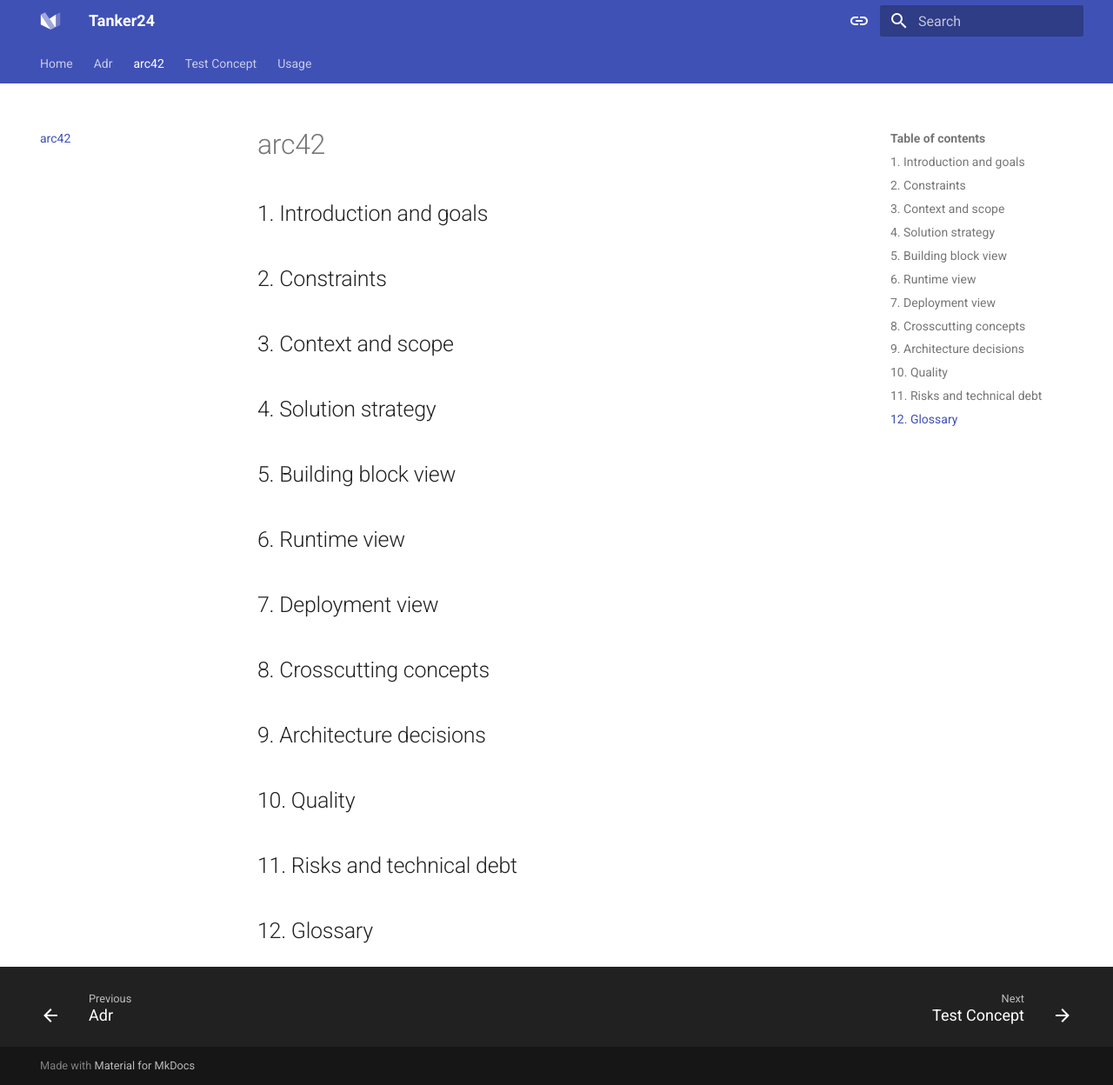
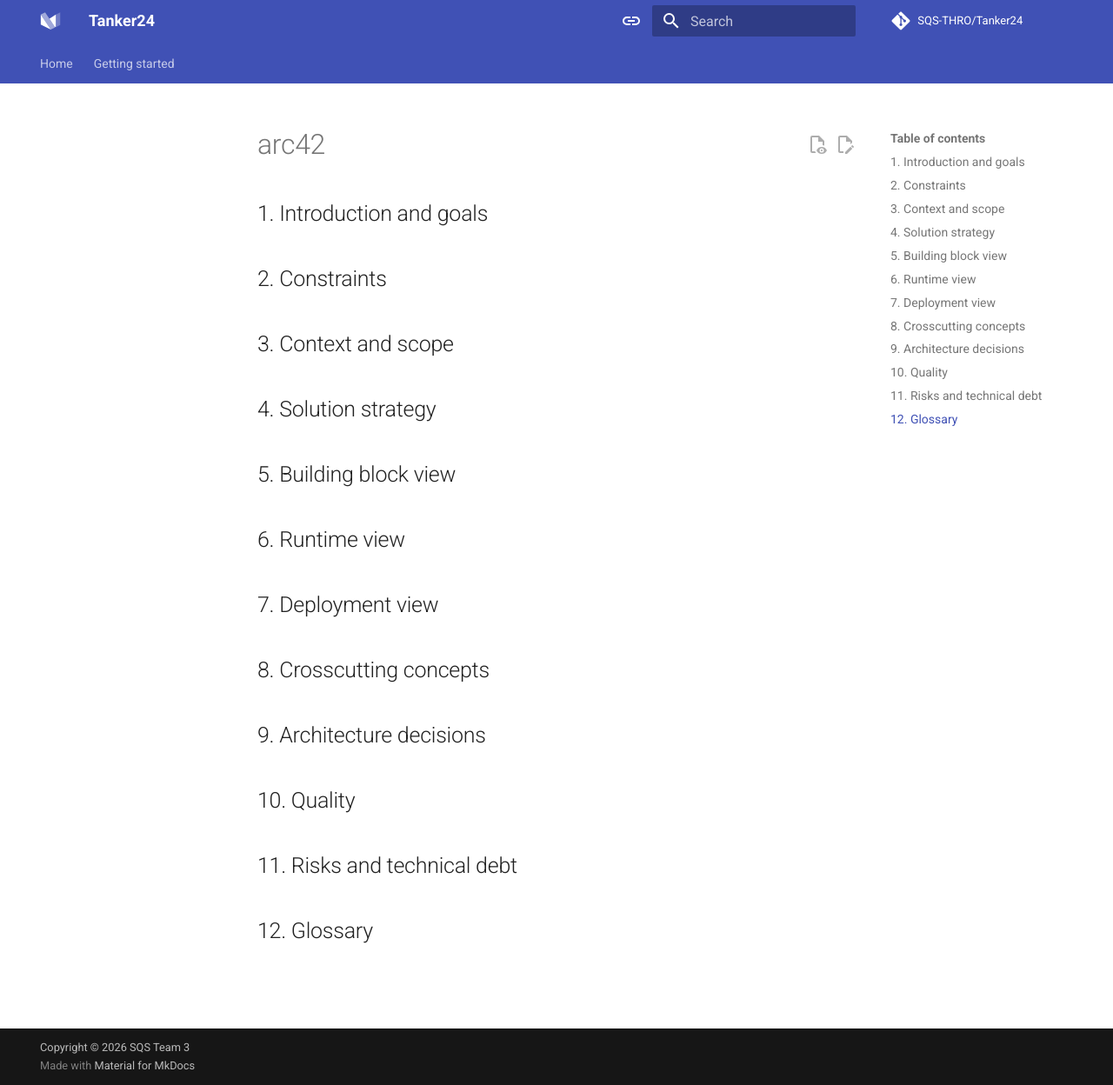
Before and after one commit to SQS-THRO/Tanker24, an MkDocs documentation site: the page built from docs/arc42.md, in a window 1280 px wide and 1248 px high. Shown: the whole window at 87% size. Built offline with MkDocs 1.6.1 and Material for MkDocs 9.7.7, drawn with Linux system fonts in a browser that asks for light colours; comment, search, counter and statistics services are not loaded.

Commit message:
Added some more metadata to docs

```diff
--- a/mkdocs.yml
+++ b/mkdocs.yml
@@ -1,4 +1,12 @@
 site_name: Tanker24
+
+# Repository
+repo_name: SQS-THRO/Tanker24
+repo_url: https://github.com/SQS-THRO/Tanker24
+
+# Copyright
+copyright: Copyright &copy; 2026 SQS Team 3
+
 theme:
   name: material
   features:
@@ -68,3 +76,10 @@ markdown_extensions:
   - toc:
       permalink: true
   - pymdownx.superfences
+
+# Page tree
+nav:
+  - Home: index.md
+  - Getting started:
+    - Installation: installation.md
+    - Usage: usage.md
```
